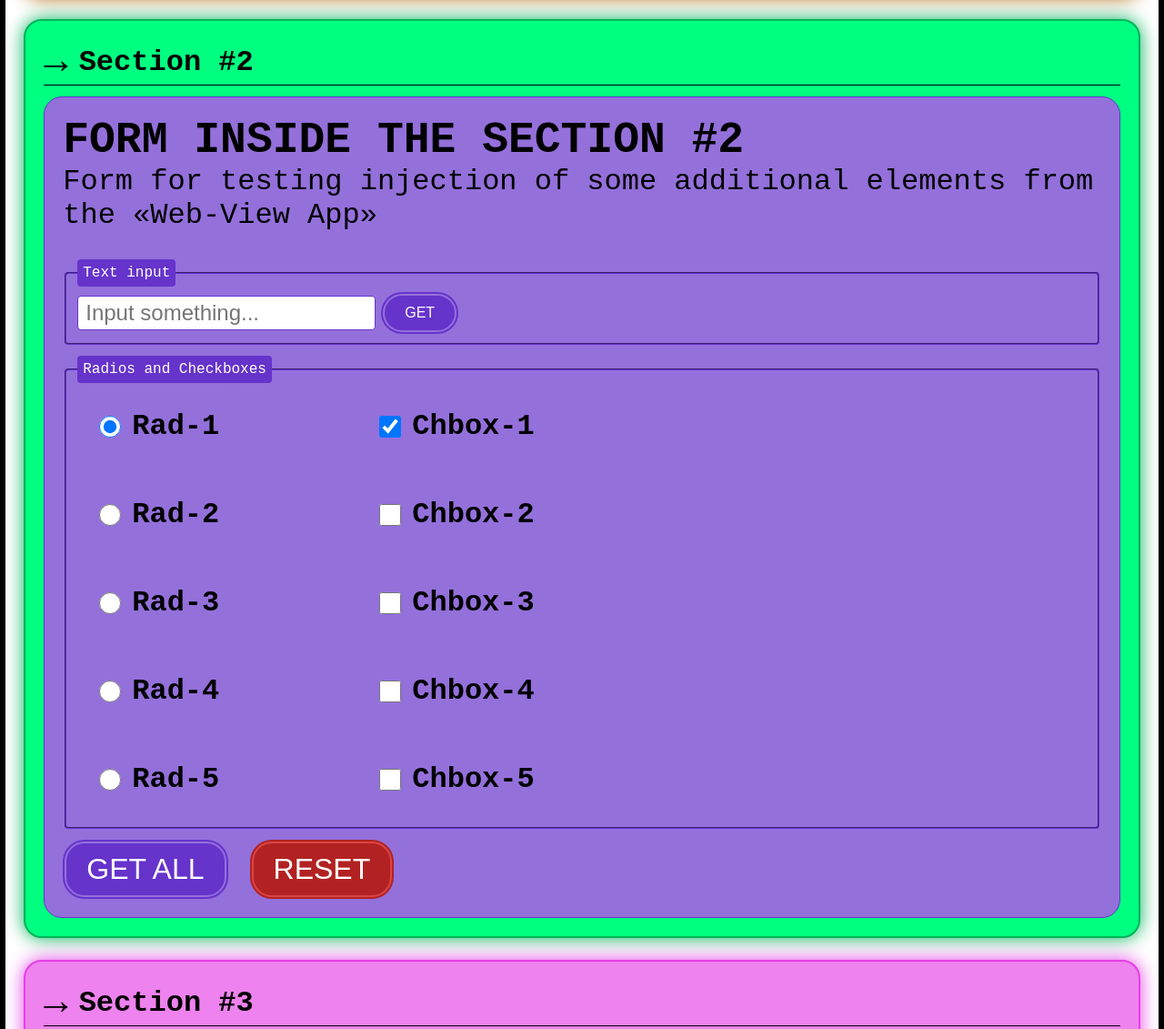
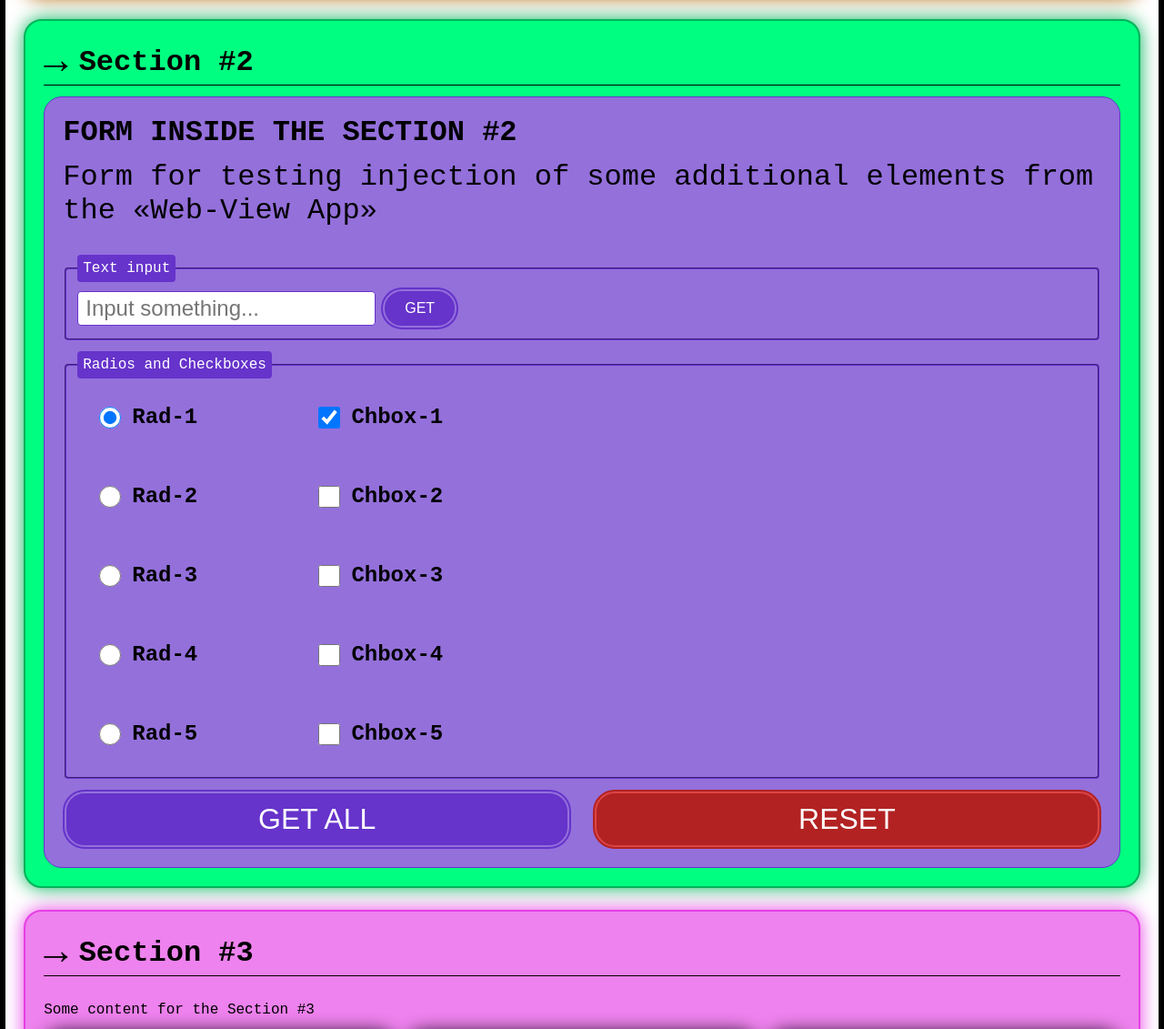
Before and after one commit to ZomboBombo/flutter_webview_app_test_site, a plain HTML site: page index.html in a window 1280 px wide. Shown: the part 580-1711 px from the top of the page at 91% size. Drawn offline with Linux system fonts and the light colour scheme; grey boxes are pictures that could not be loaded.

Commit message:
Styles: added minor style upds

```diff
--- a/styles.css
+++ b/styles.css
@@ -131,7 +131,7 @@ body {
 
 .section__pics-list {
     display: grid;
-    grid-template-columns: repeat(3, 1fr);
+    grid-template-columns: repeat(auto-fit, minmax(26rem, 1fr));
     gap: 1.2rem;
     margin: 0;
     padding: 0;
@@ -200,10 +200,16 @@ body {
     padding: 0;
 }
 
+.form__title-box {
+    display: flex;
+    flex-direction: column;
+    row-gap: 1.2rem;
+}
+
 .form__title {
     margin: 0;
     padding: 0;
-    font-size: 4.8rem;
+    font-size: clamp(2.4rem, 2.5vw, 4.8rem);
     text-transform: uppercase;
 }
 
@@ -211,6 +217,7 @@ body {
     margin: 0;
     padding: 0;
     font-size: 3.2rem;
+    font-size: clamp(1.2rem, 2.5vw, 3.2rem);
 }
 
 .form__fieldset {
@@ -232,7 +239,7 @@ body {
 .form__input {
     margin: 0;
     padding: 0.4rem 0.8rem;
-    font-size: 2.4rem;
+    font-size: clamp(1.2rem, 2.5vw, 2.4rem);
     border: 1px solid var(--col-form-brd);
     border-radius: 0.4rem;
 }
@@ -290,13 +297,20 @@ body {
     flex-wrap: wrap;
     align-items: center;
     gap: 12.8rem;
+    gap: clamp(3.2rem, 6.65vw, 12.8rem);
 }
 
 .form__footer {
-    display: flex;
-    flex-wrap: wrap;
-    align-items: center;
+    display: grid;
+    grid-template-columns: repeat(auto-fit, minmax(28rem, 1fr));
     gap: 2.4rem;
+}
+
+@media screen and (max-width: 767px) {
+    .form__footer {
+        display: flex;
+        flex-direction: column;
+    }
 }
 /* ===================== .form [END] ===================== */
 
@@ -335,6 +349,8 @@ body {
 }
 
 .controls__ctrl-input {
+    /* width: clamp(1.2rem, 2.5vw, 2.4rem);
+    height: clamp(1.2rem, 2.5vw, 2.4rem); */
     width: 2.4rem;
     height: 2.4rem;
     margin: 0;
@@ -344,6 +360,6 @@ body {
 .controls__ctrl-label {
     margin: 0;
     padding: 0;
-    font-size: 3.2rem;
+    font-size: clamp(2.4rem, 1.85vw, 3.6rem);
 }
 /* =================== .controls [END] =================== */
```
